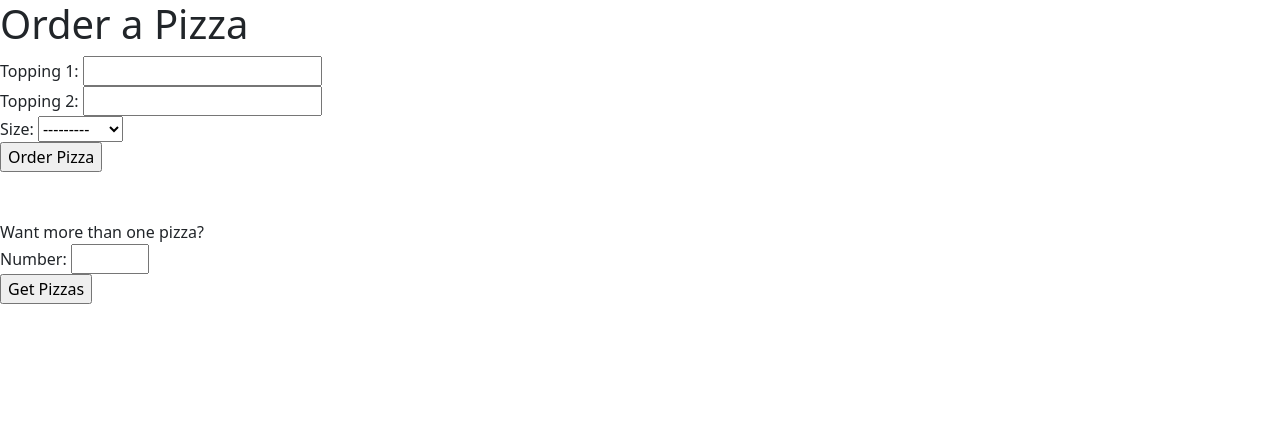
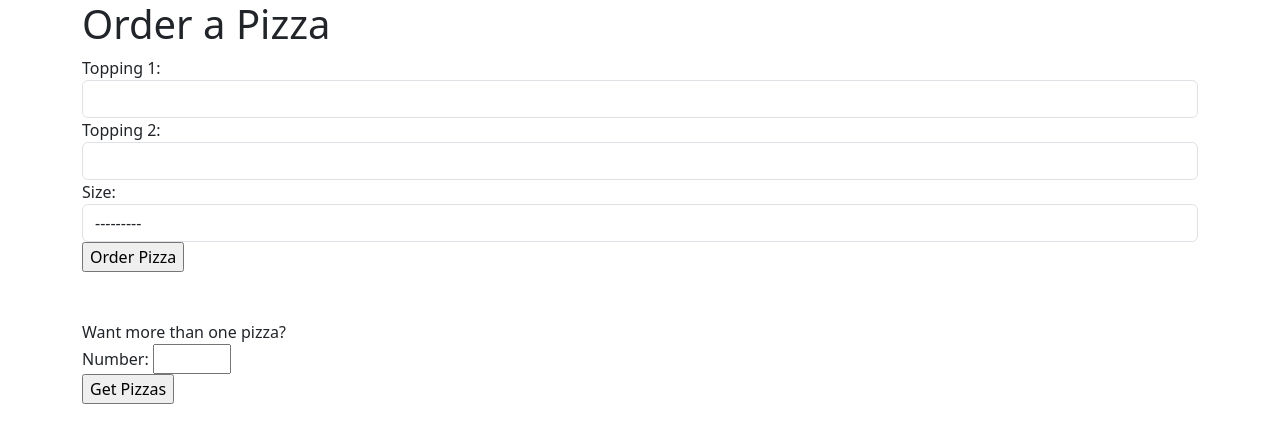
Before and after one commit to bcLego19/pythonTests, a Django app: page /order/ in a window 1280 px wide. Shown: the top 443 px of the page. Run offline with Django 5.2, Linux system fonts and the light colour scheme; data comes from the database, SQL or seed files in the repository; some libraries are stand-ins or nearby versions.

Commit message:
Update pizza order template to use bootstrap

```diff
--- a/PythonDjango/nandiasgarden/pizza/templates/pizza/order.html
+++ b/PythonDjango/nandiasgarden/pizza/templates/pizza/order.html
@@ -9,6 +9,8 @@
   <body>
     {% load widget_tweaks %}
 
+    <div class="container">
+
         <h1>Order a Pizza</h1>
 
         <h2>{{ note }}</h2>
@@ -18,7 +20,13 @@
 
         <form action="{% url 'order' %}" method="post">
             {% csrf_token %}
-        {{ pizzaform }}
+            {% for field in pizzaform %}
+            <div class="form-group">
+            {{ field.errors }}
+            {{ field.label_tag }}
+            {% render_field field class="form-control" %}
+            </div>
+            {% endfor %}
             <input type="submit" value="Order Pizza">
         </form>
 
@@ -31,6 +39,8 @@
             <input type="submit" value="Get Pizzas">
         </form>
 
+    </div>
+
     <script src="https://cdn.jsdelivr.net/npm/bootstrap@5.3.3/dist/js/bootstrap.bundle.min.js" integrity="sha384-YvpcrYf0tY3lHB60NNkmXc5s9fDVZLESaAA55NDzOxhy9GkcIdslK1eN7N6jIeHz" crossorigin="anonymous"></script>
   </body>
 </html>
```
Lines whose indentation alone changed are shown as unchanged.
